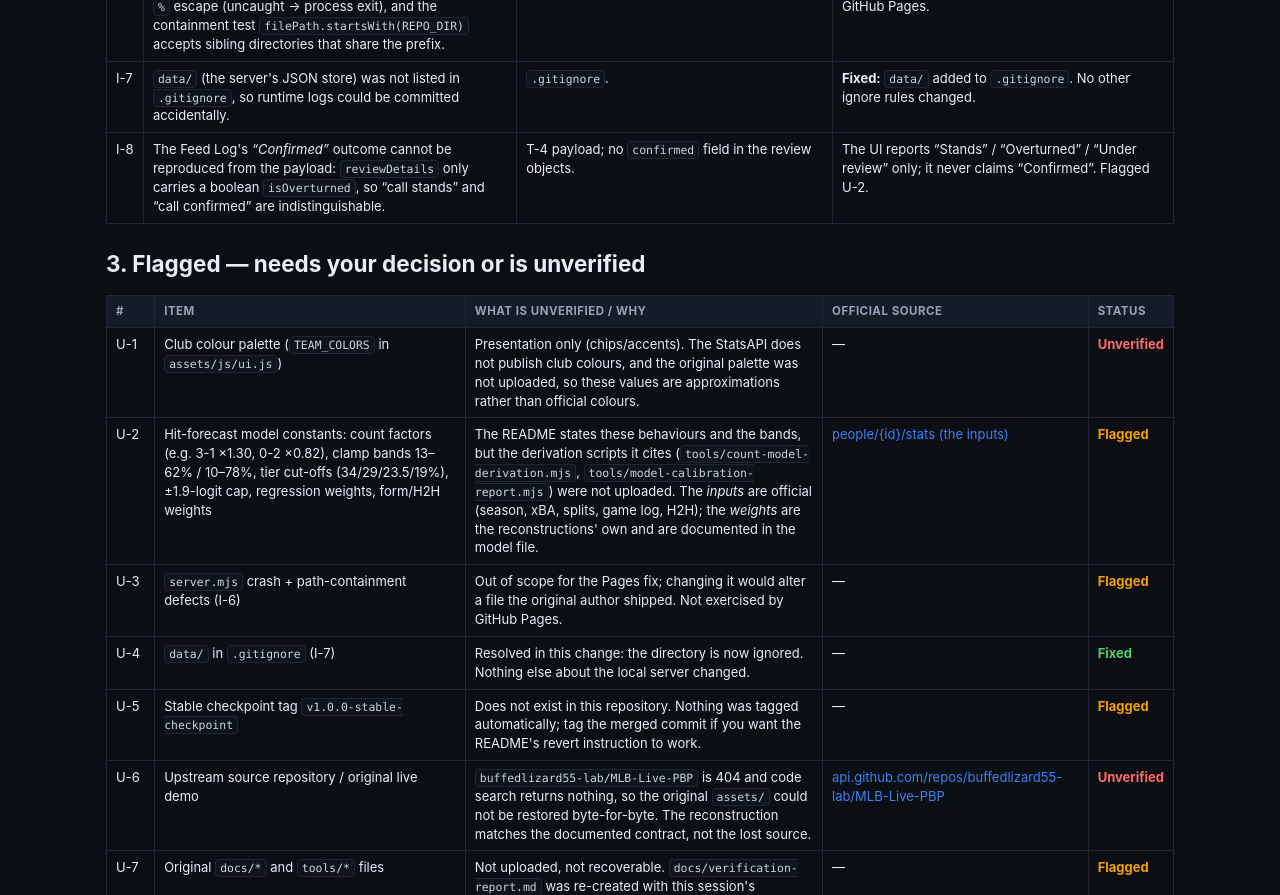
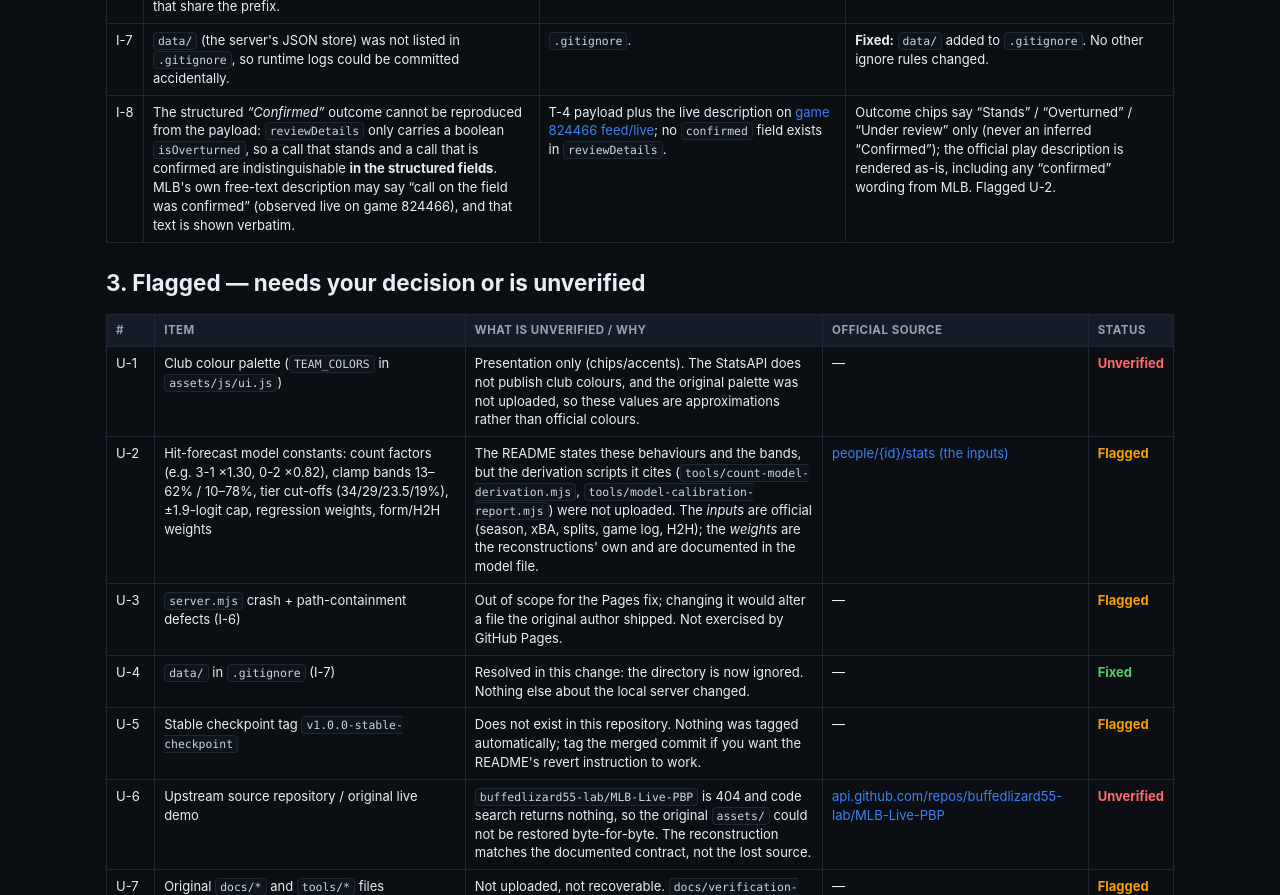
Before and after one commit to snapquast73-boop/LIVPBP, a website: page flagged.html in a window 1280 px wide. Shown: the part 1477-2372 px from the top of the page. Drawn offline with Linux system fonts and the light colour scheme.

Commit message:
Refine the Confirmed/Stands flag with live evidence
Live verification on the deployed game page (game 824466) shows MLB's own play
description saying "call on the field was confirmed" while reviewDetails only
carries isOverturned:false. The flagged item now states exactly that - the
outcome chip never infers "Confirmed", and the official description is shown
verbatim.

Co-authored-by: arena-agent <297053741+arena-agent@users.noreply.github.com>

```diff
--- a/flagged.html
+++ b/flagged.html
@@ -176,9 +176,9 @@
         </tr>
         <tr>
           <td>I-8</td>
-          <td class="wrap">The Feed Log's <em>“Confirmed”</em> outcome cannot be reproduced from the payload: <code>reviewDetails</code> only carries a boolean <code>isOverturned</code>, so “call stands” and “call confirmed” are indistinguishable.</td>
-          <td class="wrap">T-4 payload; no <code>confirmed</code> field in the review objects.</td>
-          <td class="wrap">The UI reports “Stands” / “Overturned” / “Under review” only; it never claims “Confirmed”. Flagged U-2.</td>
+          <td class="wrap">The structured <em>“Confirmed”</em> outcome cannot be reproduced from the payload: <code>reviewDetails</code> only carries a boolean <code>isOverturned</code>, so a call that stands and a call that is confirmed are indistinguishable <strong>in the structured fields</strong>. MLB's own free-text description may say “call on the field was confirmed” (observed live on game 824466), and that text is shown verbatim.</td>
+          <td class="wrap">T-4 payload plus the live description on <a href="https://statsapi.mlb.com/api/v1.1/game/824466/feed/live" target="_blank" rel="noopener">game 824466 feed/live</a>; no <code>confirmed</code> field exists in <code>reviewDetails</code>.</td>
+          <td class="wrap">Outcome chips say “Stands” / “Overturned” / “Under review” only (never an inferred “Confirmed”); the official play description is rendered as-is, including any “confirmed” wording from MLB. Flagged U-2.</td>
         </tr>
       </tbody>
     </table>
```
Also changed, not shown: docs/verification-report.md (+1 -1 lines).
